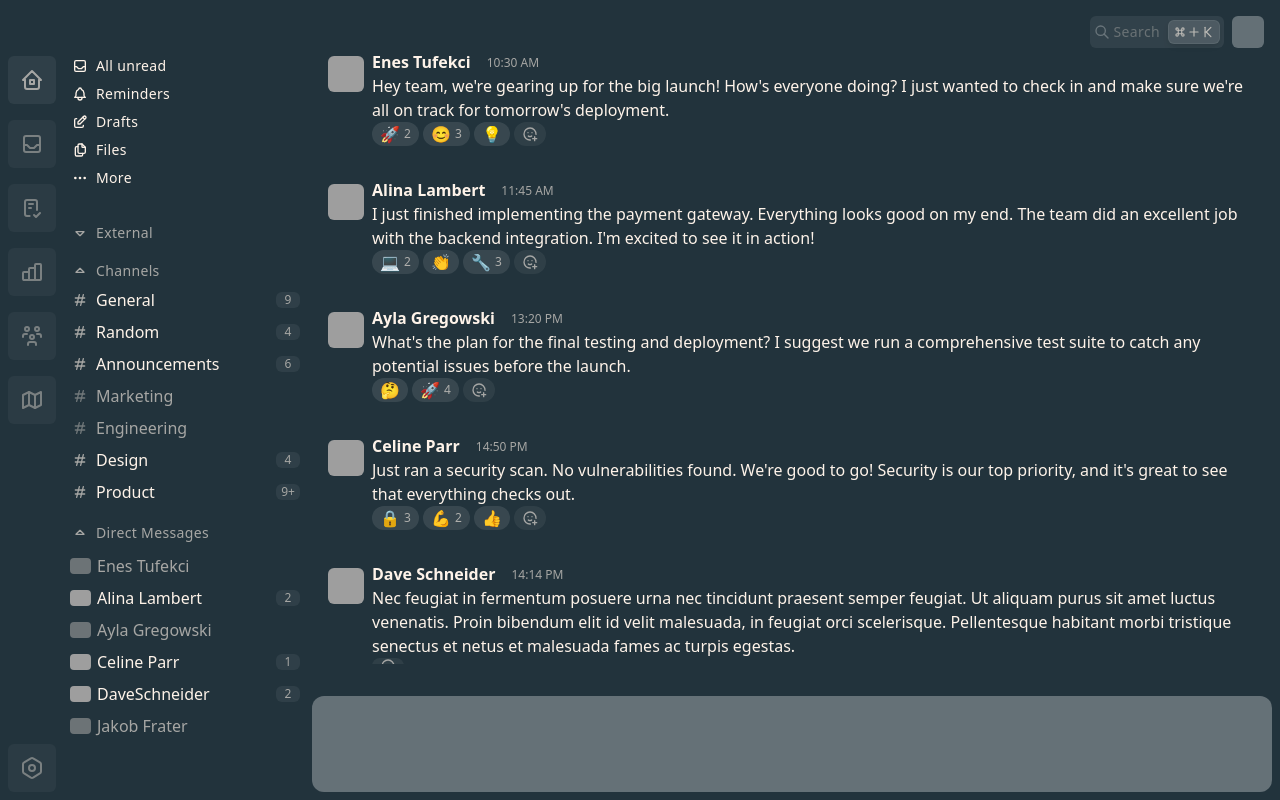
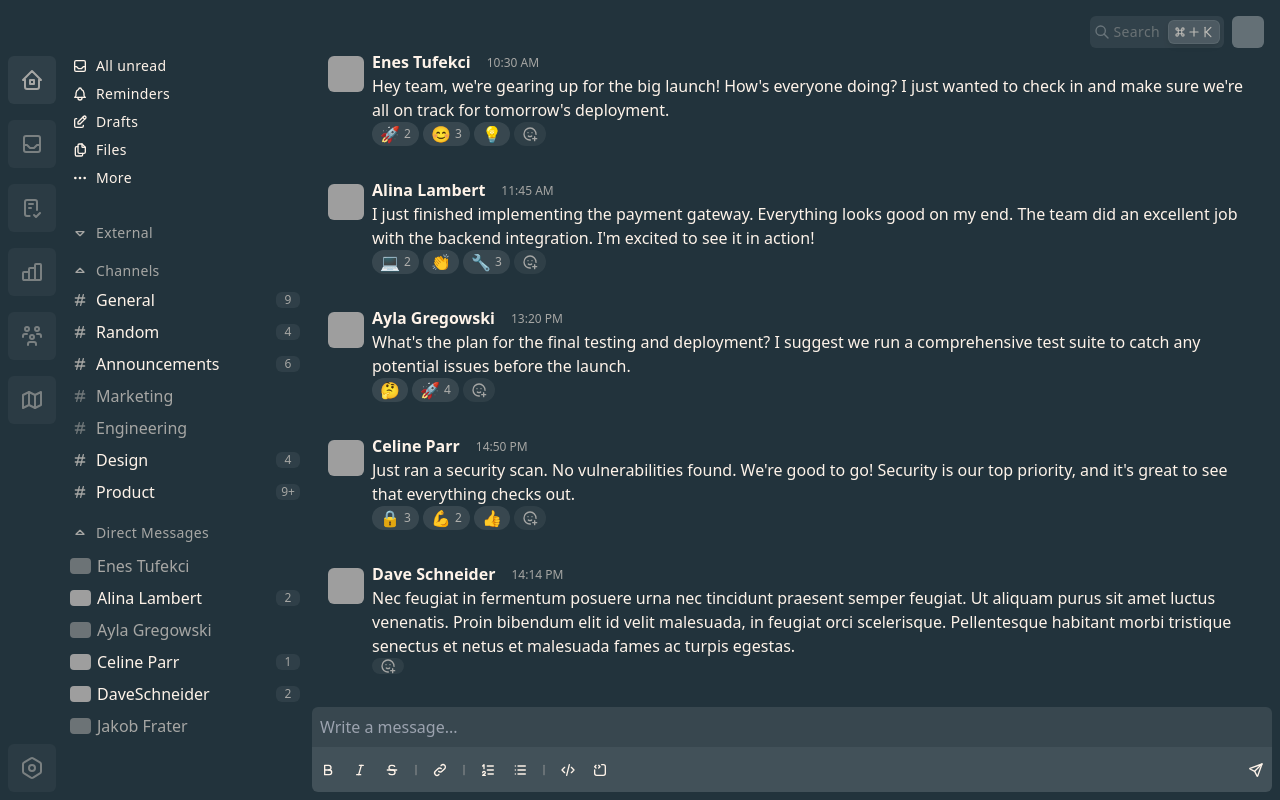
Before and after one commit to nstfkc/components-studio, a Next.js app: page / in a window 1280 px wide. Built offline with nearby package versions, Linux system fonts and the light colour scheme; grey boxes are pictures that could not be loaded.

Commit message:
fifth iteration: Text editor

```diff
--- a/app/components/Content.tsx
+++ b/app/components/Content.tsx
@@ -1,5 +1,6 @@
 import Image from "next/image";
 import { TbMoodPlus } from "react-icons/tb";
+import { Editor } from "./Editor";
 
 const messages = [
   {
@@ -124,7 +125,7 @@ const messages = [
   },
 ];
 
-const Message = (props: { message: typeof messages[number] }) => {
+const Message = (props: { message: (typeof messages)[number] }) => {
   const { message } = props;
   return (
     <div>
@@ -183,11 +184,9 @@ export const Content = () => {
     <div className="flex flex-col h-full justify-end">
       <div className="h-full overflow-scroll no-scrollbar px-4">
         <Messages />
+        <div className="h-4"></div>
       </div>
-      <div className="h-32 rounded-xl">
-        <div className="h-8"></div>
-        <div className="bg-white/30 h-24 rounded-xl"></div>
-      </div>
+      <Editor />
     </div>
   );
 };
--- /dev/null
+++ b/app/components/Editor.tsx
@@ -0,0 +1,92 @@
+import {
+  TbBold,
+  TbItalic,
+  TbStrikethrough,
+  TbList,
+  TbListNumbers,
+  TbDivide,
+  TbLink,
+  TbBlockquote,
+  TbCode,
+  TbMinusVertical,
+  TbTallymark1,
+  TbFileCode2,
+  TbSourceCode,
+  TbSend,
+} from "react-icons/tb";
+
+const format1 = [
+  { icon: <TbBold />, title: "Bold" },
+  { icon: <TbItalic />, title: "Italic" },
+  { icon: <TbStrikethrough />, title: "Strikethrough" },
+];
+
+const format2 = [
+  { icon: <TbListNumbers />, title: "List Numbers" },
+  { icon: <TbList />, title: "List" },
+];
+
+const format3 = [{ icon: <TbLink />, title: "Link" }];
+const format4 = [
+  { icon: <TbCode />, title: "Code" },
+  { icon: <TbSourceCode />, title: "Code block" },
+];
+
+const EditorActions = () => {
+  return (
+    <div className="flex bg-white/5 flex-1 justify-between">
+      <div className="flex items-center">
+        {format1.map((action) => {
+          return (
+            <button key={action.title} className="py-1 px-2">
+              {action.icon}
+            </button>
+          );
+        })}
+        <TbMinusVertical className="opacity-30" />
+        {format3.map((action) => {
+          return (
+            <button key={action.title} className="py-1 px-2">
+              {action.icon}
+            </button>
+          );
+        })}
+        <TbMinusVertical className="opacity-30" />
+        {format2.map((action) => {
+          return (
+            <button key={action.title} className="py-1 px-2">
+              {action.icon}
+            </button>
+          );
+        })}
+
+        <TbMinusVertical className="opacity-30" />
+        {format4.map((action) => {
+          return (
+            <button key={action.title} className="py-1 px-2">
+              {action.icon}
+            </button>
+          );
+        })}
+      </div>
+      <div className="flex items-center">
+        <button className="py-1 px-2">
+          <TbSend />
+        </button>
+      </div>
+    </div>
+  );
+};
+
+export const Editor = () => {
+  return (
+    <div className="h-24 flex flex-col justify-end rounded-md bg-white/10 overflow-hidden">
+      <textarea
+        className="w-full p-2 bg-transparent outline-none resize-none"
+        placeholder="Write a message..."
+        rows={1}
+      ></textarea>
+      <EditorActions />
+    </div>
+  );
+};
```
